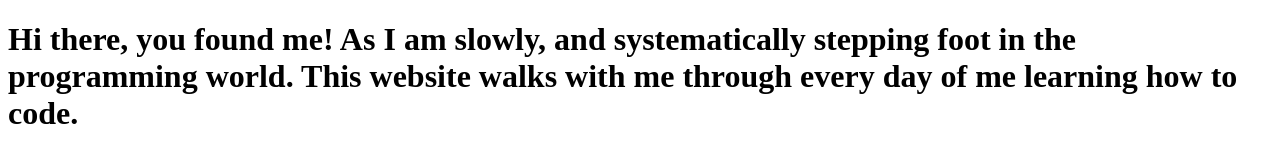
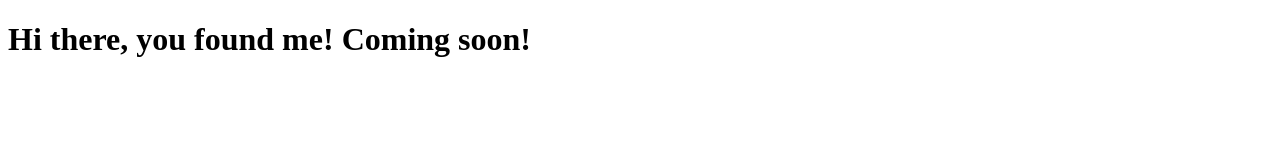
Before and after one commit to BuzzzyNYC/BuzzzyNYC.github.io, a plain HTML site: page index.html in a window 1280 px wide. Drawn offline with Linux system fonts and the light colour scheme.

Commit message:
Edited content

```diff
--- a/index.html
+++ b/index.html
@@ -7,7 +7,7 @@
     </head>
     <body>
         <h1>Hi there, you found me!
-        As I am slowly, and systematically stepping foot in the programming world. This website walks with me through every day of me learning how to code.
+        Coming soon!
         </h1>
     </body>
 </html>
```
